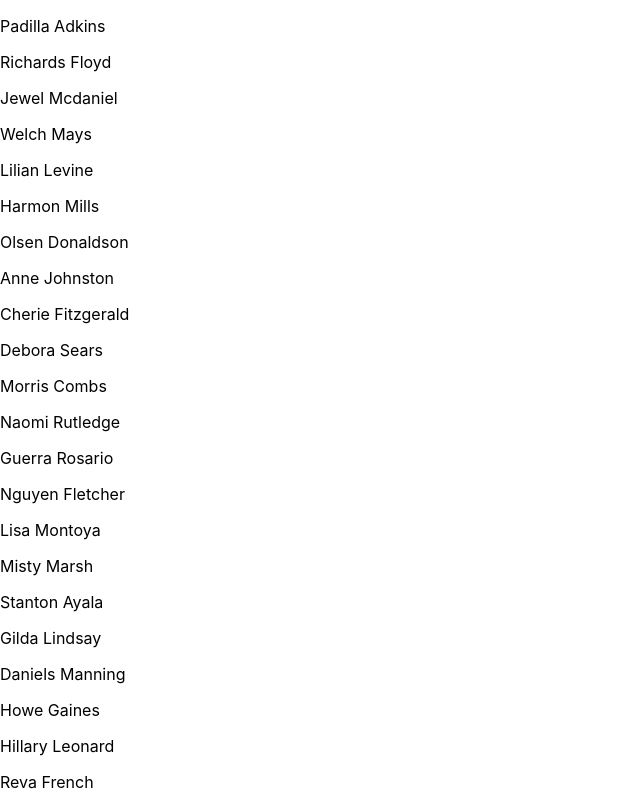
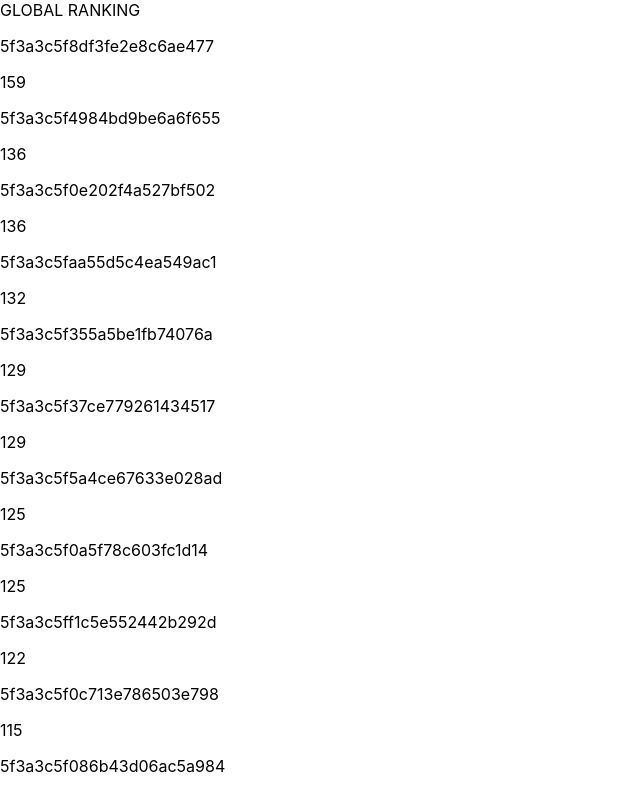
Before and after one commit to aaronparres/devaway-racing-services-project, a React (Create React App) app: page / in a window 1280 px wide. Shown: the top 794 px of the page, without its empty margins (0-640 px from the left). Built offline with nearby package versions, Linux system fonts and the light colour scheme.

Commit message:
totalPositionsByRace + globalRanking (first try)
new methods "timeParser" and "flatten"

```diff
--- a/src/App.js
+++ b/src/App.js
@@ -7,6 +7,8 @@ const App = () => {
 
   const [drivers, setDrivers] = useState(driversData);
   const [racesByDriver, setRacesByDriver] = useState([]);
+  const [totalPositionsByRace, setTotalPositionsByRace] = useState([]);
+  const [globalRanking, setGlobalRanking] = useState([]);
 
   useEffect(() => {
     const filteredRacesByDriver = [];
@@ -18,21 +20,81 @@ const App = () => {
     });
 
     setRacesByDriver([...filteredRacesByDriver])
+    console.log('racesByDriver', filteredRacesByDriver);
   }, []);
 
+  const timeParserIntoSeconds = (time) => {
+    const timeParts = time.split(':');
+    return +timeParts[0] * 3600 + +timeParts[1] * 60 + +timeParts[2];
+  }
+
   useEffect(() => {
-    if (racesByDriver.length < 1 ) return;
-    console.log('racesByDriver', racesByDriver);
-  }, [racesByDriver])
+    if (racesByDriver.length < 1) return;
+    let total = [];
+    if (racesByDriver && racesByDriver.length > 0) {
+      for (let i = 0; i < racesByDriver[i].races.length; i++) {
+        total.push(racesByDriver.map(driver => {
+          return ({
+            driverId: driver.driverId,
+            ...driver.races[i]
+          })
+        }));
+        total[i].sort((a, b) => timeParserIntoSeconds(a.time) - timeParserIntoSeconds(b.time));
+        total[i] = total[i].map((driver, index) => ({
+          ...driver,
+          pointsCounter: 22 - index
+        }));
+      }
+      setTotalPositionsByRace(total);
+      console.log('totalPositionsByRace', total);
+    }
+  }, [racesByDriver]);
+
+  const flattenCounterResults = (globalResults) => {
+    console.log(globalResults)
+    // Flatten the array to combine all points for each driver (same id)
+    let resultFlatten = Object.values(
+      globalResults.reduce((res, { id, counter }) => {
+        res[id] = res[id] || { id, counter: [] };
+        res[id].counter = res[id].counter.concat(Array.isArray(counter) ? counter : [counter]);
+        return res;
+      }, {})
+    ).map(res => ({ ...res, counter: res.counter.reduce((a, b) => a + b, 0) }) // Sum all points in the [counter] for each driver
+    ).sort((a, b) => b.counter - a.counter); // Descending order ranking
+
+    return resultFlatten;
+  }
+
+  useEffect(() => {
+    if (totalPositionsByRace.length < 1) return;
+    let globalRankingCounters = [];
+    if (totalPositionsByRace && totalPositionsByRace.length > 0) {
+      drivers.forEach((driver) => {
+        totalPositionsByRace.forEach((race) => {
+          race.forEach((position) => {
+            if (driver._id === position.driverId) {
+              globalRankingCounters.push({
+                id: position.driverId,
+                counter: position.pointsCounter
+              })
+            }
+          })
+        })
+      })
+      const globalRanking = flattenCounterResults(globalRankingCounters);
+      setGlobalRanking(globalRanking);
+      console.log('globalRanking', globalRanking);
+    }
+  }, [drivers, totalPositionsByRace]);
 
   return (
     <Fragment>
-      {drivers && drivers.map((driver, i) => (<p key={i}>{driver.name}</p>))}
       GLOBAL RANKING
+      {globalRanking && globalRanking.map((element, i) => (<div key={i}><p>{element.id}</p><p>{element.counter}</p></div>))}
       Race 1 .... n
       Driver 1 ... n
     </Fragment>
-    );
+  );
 }
 
 export default App;
```
